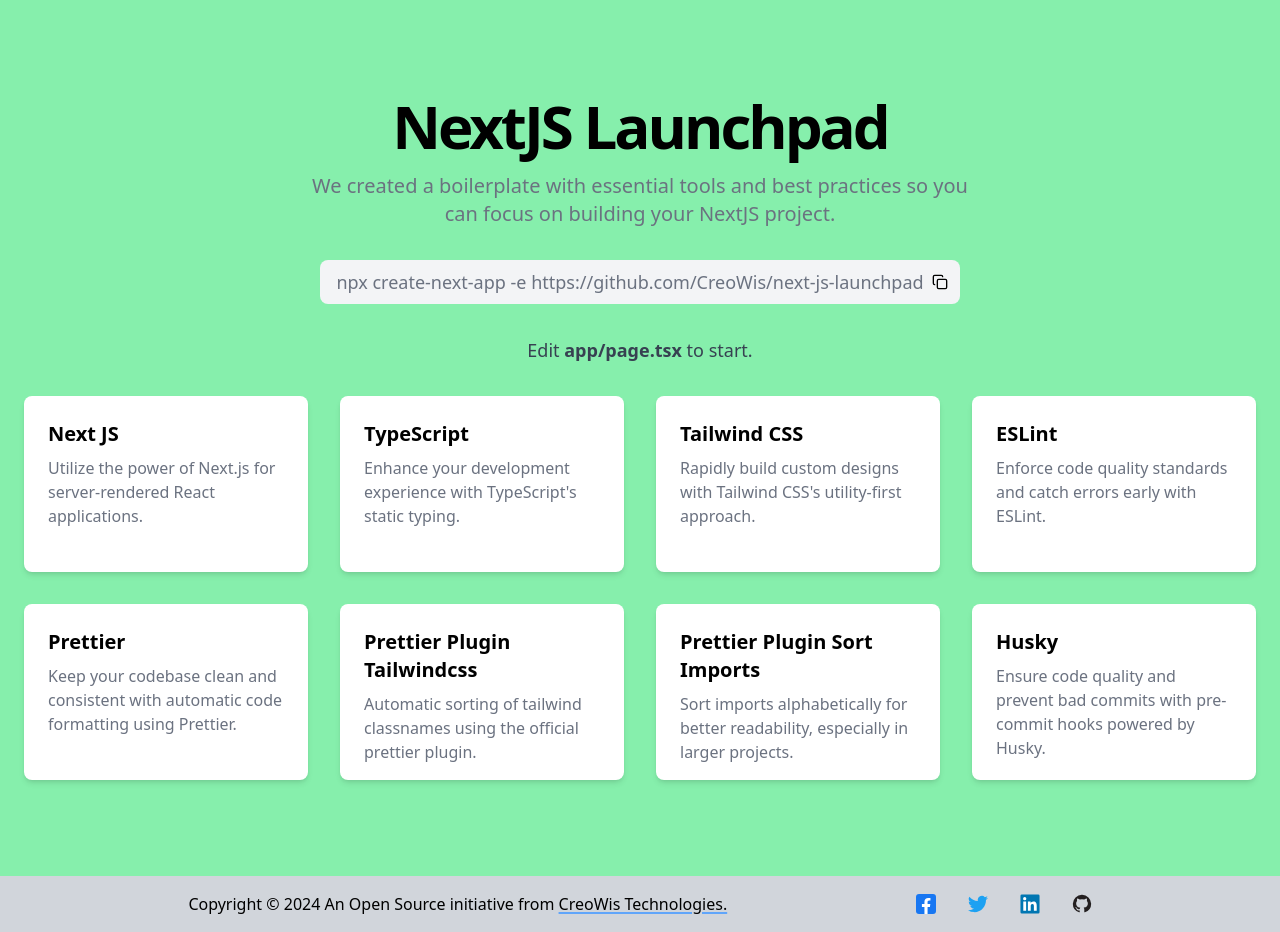
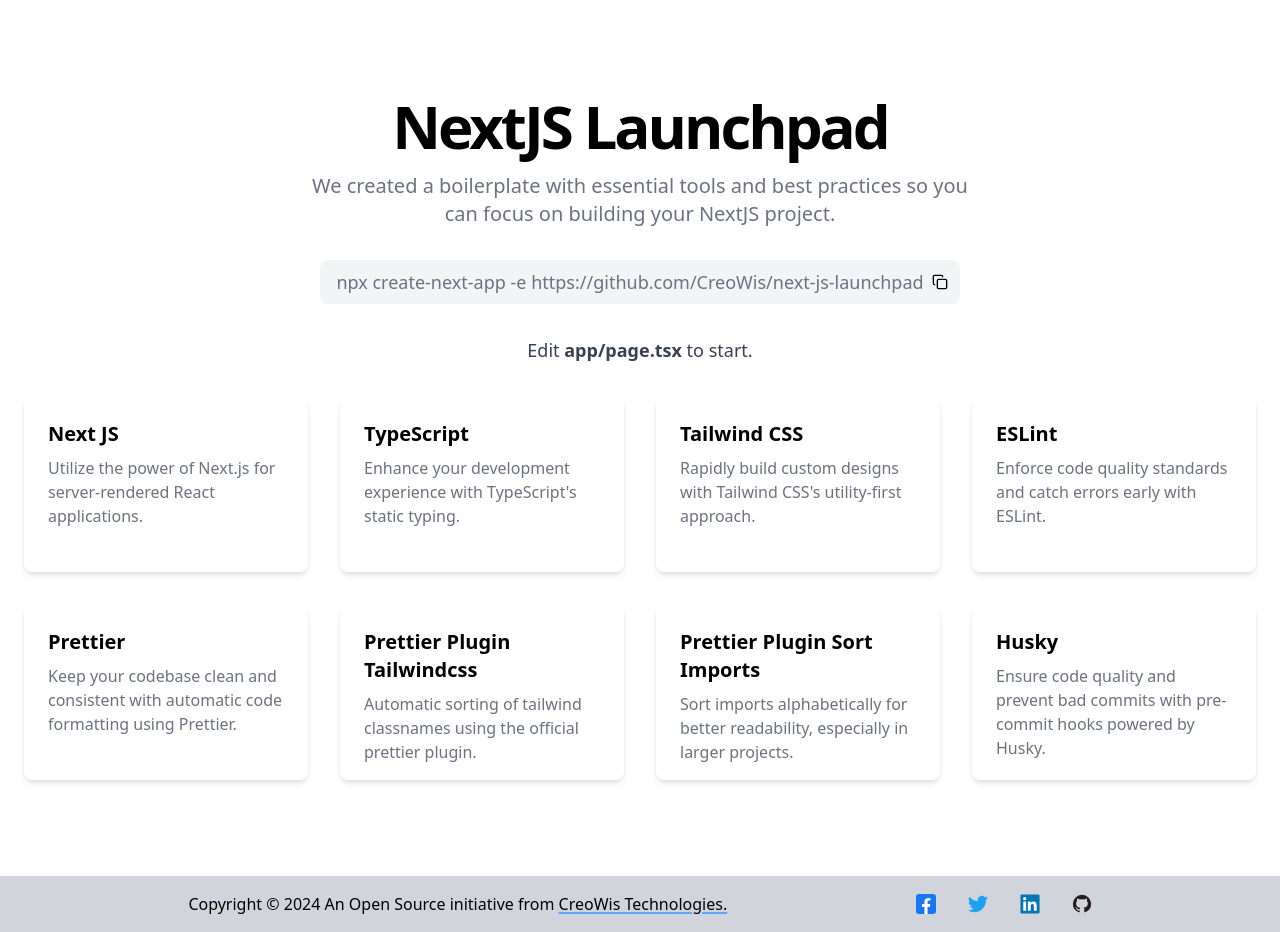
Before and after one commit to CreoWis/next-js-launchpad, a Next.js app: page / in a window 1280 px wide. Built offline with nearby package versions, Linux system fonts and the light colour scheme.

Commit message:
fix: remove bg color

```diff
--- a/src/app/page.tsx
+++ b/src/app/page.tsx
@@ -6,7 +6,7 @@
 export default function Home() {
   return (
     <section className="grid-row-[11fr_1fr] grid h-screen">
-      <div className="container mx-auto flex flex-col justify-center space-y-8 bg-green-300 px-4 py-12 md:px-6 lg:py-14 xl:py-24 2xl:py-28">
+      <div className="container mx-auto flex flex-col justify-center space-y-8 px-4 py-12 md:px-6 lg:py-14 xl:py-24 2xl:py-28">
         <div className="flex flex-col items-center space-y-8 text-center min-[2000px]:space-y-12">
           <div className="space-y-4 min-[2000px]:space-y-6">
             <h1 className="text-3xl font-bold tracking-tighter sm:text-4xl md:text-5xl lg:text-6xl/none min-[2000px]:text-8xl">
@@ -35,7 +35,7 @@
           ))}
         </div>
       </div>
-      <div className="flex items-end bg-green-500">
+      <div className="flex items-end">
         <Footer />
       </div>
     </section>
```
